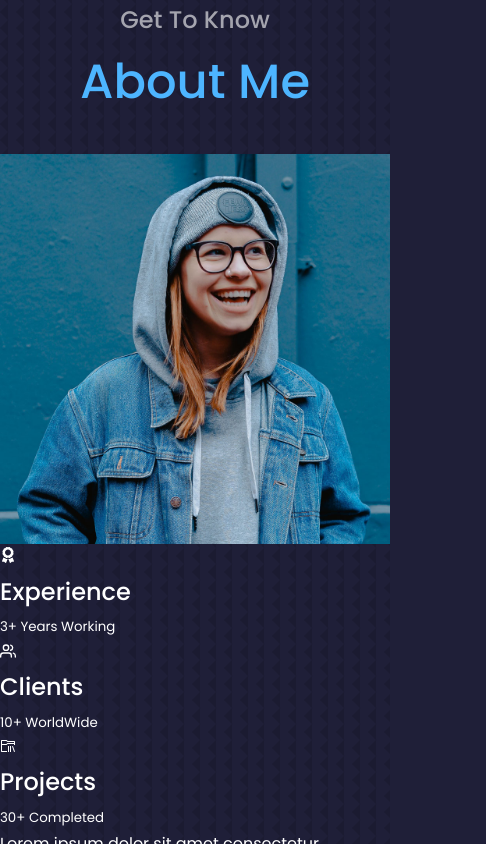
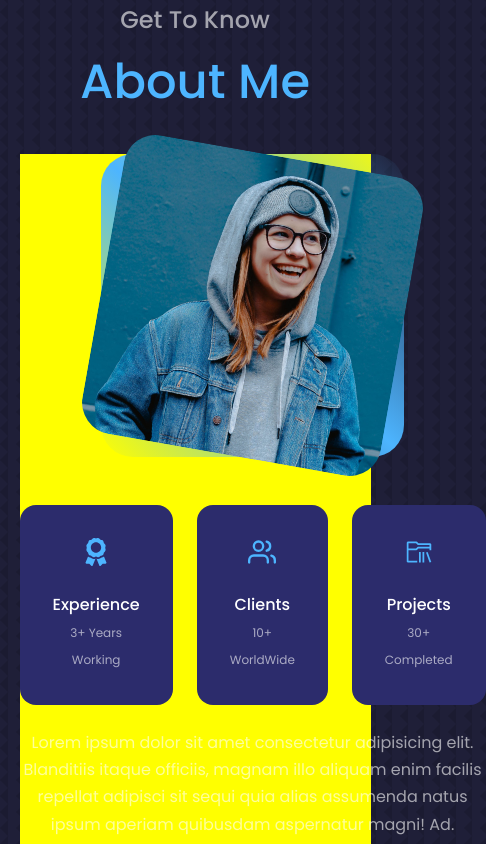
Before and after one commit to teerthrajverma01/portfolio-app, a React (Create React App) app: page / in a window 390 px wide. Shown: the part 940-1784 px from the top of the page, 486 px wide, since content can reach past the window. Built offline with nearby package versions, Linux system fonts and the light colour scheme.

Commit message:
done with about-sec

```diff
--- a/src/components/About/About.jsx
+++ b/src/components/About/About.jsx
@@ -14,25 +14,27 @@
       <section id="about" className={classes.about}>
         <h5>Get To Know </h5>
         <h2>About Me</h2>
-        <div className={`${classes.container} ${classes.about__container}`}>
+        <div
+          className={`${indexclasses.container} ${classes.about__container}`}
+        >
           <div className={classes.about__me}>
-            <div className="about__me_image">
+            <div className={classes.about__me_image}>
               <img src={ME} alt="About Image" />
             </div>
           </div>
           <div className={classes.about__content}>
-            <div className="about__cards">
-              <article className="about__card">
+            <div className={classes.about__cards}>
+              <article className={classes.about__card}>
                 <FaAward className={classes.about__icon} />
                 <h5>Experience</h5>
                 <small>3+ Years Working</small>
               </article>
-              <article className="about__card">
+              <article className={classes.about__card}>
                 <FiUsers className={classes.about__icon} />
                 <h5>Clients</h5>
                 <small>10+ WorldWide</small>
               </article>
-              <article className="about__card">
+              <article className={classes.about__card}>
                 <VscFolderLibrary className={classes.about__icon} />
                 <h5>Projects</h5>
                 <small>30+ Completed</small>
--- a/src/components/About/About.module.css
+++ b/src/components/About/About.module.css
@@ -0,0 +1,100 @@
+.about__container{
+  display:grid;
+  grid-template-columns: 35% 50%;
+  gap:15%;
+}
+
+.about__me{
+  width:100%;
+  aspect-ratio: 1/1;
+  border-radius: 2rem;
+  background: linear-gradient(45deg,transparent, var(--color-primary) , transparent);
+  display: grid;
+  place-items: center;
+}
+
+.about__me_image{
+border-radius: 2rem;
+overflow: hidden;
+transform: rotate(10deg);
+transition: var(--transition);
+}
+.about__me_image:hover{
+transform: rotate(0deg);
+}
+
+.about__cards{
+  display:grid;
+  grid-template-columns: repeat(3,1fr);
+  gap:1.5rem;
+}
+.about__card{
+  background: var(--color-bg-variant);
+  border:1px solid transparent;
+  border-radius: 1rem;
+  padding: 2rem;
+  text-align: center;
+  transition: var(--transition);
+}
+.about__icon{
+  color: var(--color-primary);
+  font-size: 1.75rem;
+  margin-bottom: 1rem;
+}
+
+.about__card:hover{
+  background:transparent ;
+  border-color: var(--color-primary-variant);
+  cursor: default;
+}
+
+.about__card h5{
+  font-size: 1rem;
+}
+.about__card small{
+  font-size: 0.75rem;
+  color:var(--color-light);
+}
+
+.about__content p{
+  margin:2rem 0 2.6rem;
+  color: var(--color-light);
+}
+
+
+/*medium device*/
+@media screen and (max-width:1024px){
+  .about__container{
+    background-color: red;
+    grid-template-columns: 1fr;
+    gap:0;
+  }
+  .about__me{
+    width:50%;
+    margin:2rem auto 4rem;
+  }
+  .about__content p{
+    margin:1rem 0 1.5rem;
+  }
+
+}
+/*Small Device*/
+@media screen and (max-width:600px){
+  .about__container{
+    background-color: yellow;
+  }
+  .about__me{
+    width:65%;
+    margin:0rem auto 3rem;
+  }
+  .about__card{
+    grid-template-columns: 1fr 1fr;
+    gap:1rem;
+  }
+  .about__content{
+    text-align: center;
+  }
+  .about__content p{
+    margin:1.5rem 0;
+  }
+}
```
